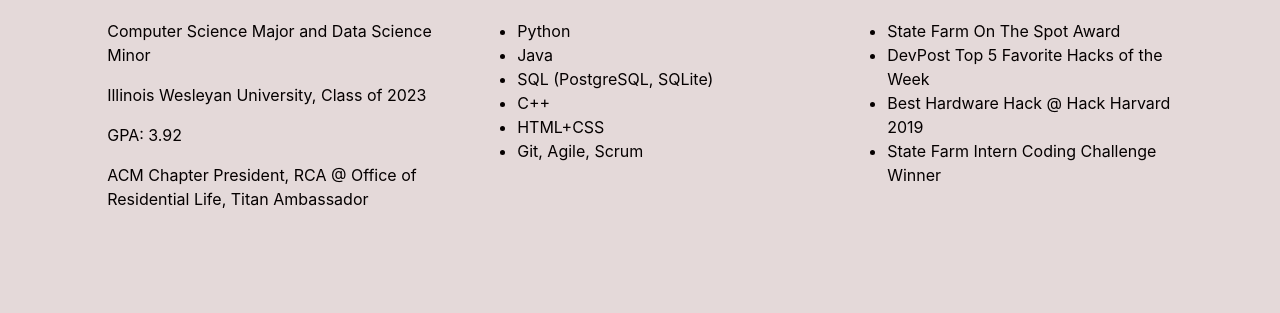
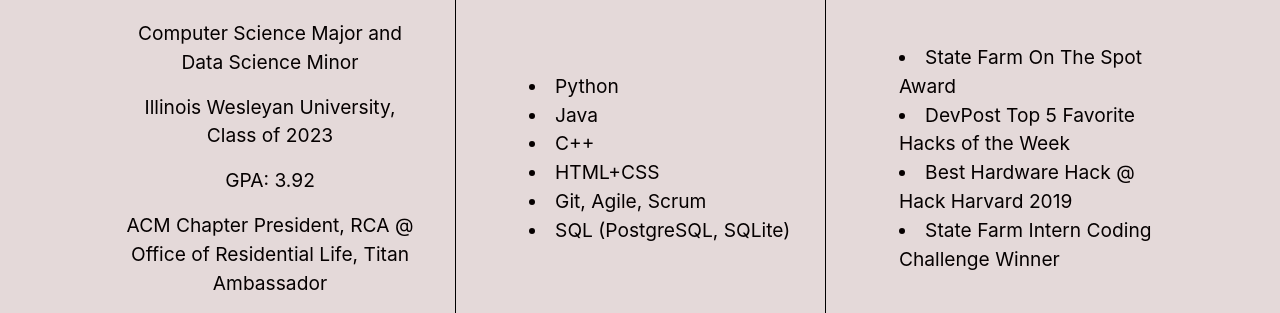
Before and after one commit to EvanHelstrom/Portfolio-Site, a plain HTML site: page home.html in a window 1280 px wide. Shown: the part 568-881 px from the top of the page. Before the commit the page ends 817 px from the top, so only its background shows below. Drawn offline with nearby package versions, Linux system fonts and the light colour scheme.

Commit message:
updated centering ft Shane

```diff
--- a/home.html
+++ b/home.html
@@ -60,7 +60,7 @@
                     </div>
                     <div class="column slug py-5 bi">
                         <h1>Howdy! I'm Evan Quist</h1>
-                        <h2>I'm a Software Enginner with a love of Hackathons, Robotics, and Data Science!</h2>
+                        <h2>I'm a Software Engineer with a love of Hackathons, Robotics, and Data Science!</h2>
                         <h3>Scroll down to get a look at what I do!</h3>
                     </div>
                 </div>
@@ -82,23 +82,23 @@
                     </div>
                 </div>
                 <div class="row">
-                    <div class="column tri" style="flex: 33%; padding: 2%;">
+                    <div class="column tri" style="flex: 33%; padding-top: 2%; text-align: center;">
                             <p>Computer Science Major and Data Science Minor</p>
                             <p>Illinois Wesleyan University, Class of 2023</p>
                             <p>GPA: 3.92</p>
                             <p>ACM Chapter President, RCA @ Office of Residential Life, Titan Ambassador</p>
                     </div>
-                    <div class="column tri" style="flex: 33%; padding: 2%; ">
+                    <div class="column tri context" style="flex: 33%; padding-top: 2%; border-left-style: solid;">
                         <ul>
                             <li>Python</li>
                             <li>Java</li>
-                            <li>SQL (PostgreSQL, SQLite)</li>
                             <li>C++</li>
                             <li>HTML+CSS</li>
                             <li>Git, Agile, Scrum</li>
+                            <li>SQL (PostgreSQL, SQLite)</li>
                         </ul>
                     </div>
-                    <div class="column tri" style="flex: 33%; padding: 2%;">
+                    <div class="column tri context" style="flex: 33%; padding-top: 2%; border-left-style: solid;">
                         <ul>
                             <li>State Farm On The Spot Award</li>
                             <li>DevPost Top 5 Favorite Hacks of the Week</li>
--- a/styles.css
+++ b/styles.css
@@ -2,11 +2,16 @@ body {
     background-color: rgb(228, 217, 217);
     color: rgb(5, 0, 0);
 }
+p, ul > li {
+    font-size: larger;
+    list-style-position: inside;
+    padding-left: 10%;
+    padding-right: 10%;
+}
 .context {
-    border-right-style: dotted;
-    border-left-style: dotted;
-    border-color: red;
-    border-width: 2px;
+    border-style: none;
+    border-color: rgb(0, 0, 0);
+    border-width: 1px;
 }
 .intro {
     align-content: center;
@@ -26,6 +31,7 @@ body {
     display: inline-block;
     font-family: 'Open Sans', sans-serif;
     font-size: large;
+
   }
 .nav-left, .nav-right{
 flex: 1;
@@ -43,6 +49,7 @@ flex: 1;
 }
 .tri {
     flex: 33%;
+    align-content: center;
 }
 ol {
     list-style-type: decimal;
```
